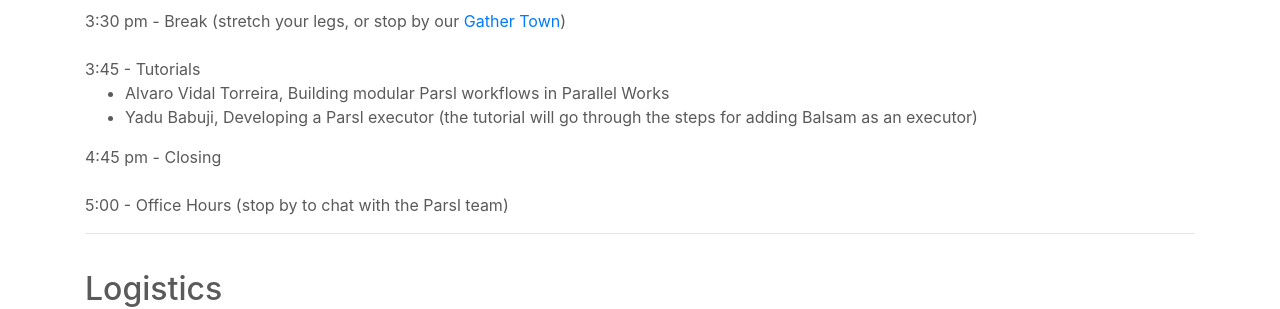
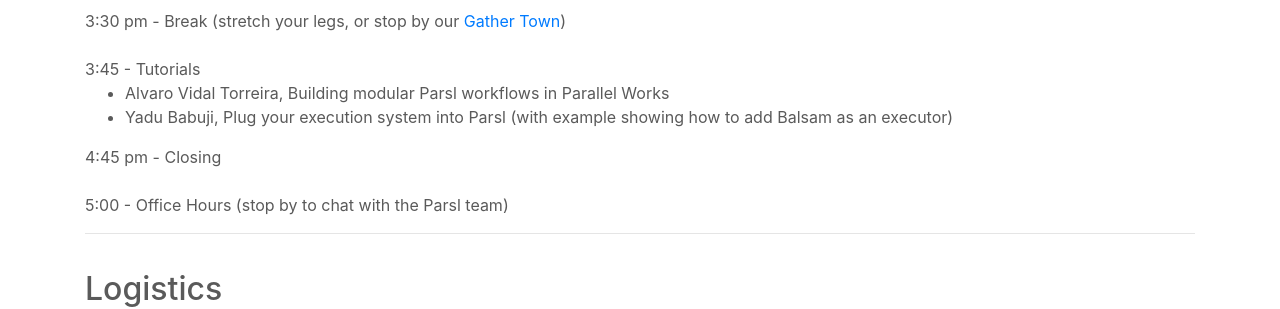
Before and after one commit to Parsl/parsl.github.io, a Jekyll site: the page built from parslfest2020.html, in a window 1280 px wide and 900 px high, scrolled down 1639 px. Shown: the part 153-462 px from the top of the window. Built offline with Jekyll 4.4.1, drawn with Linux system fonts in a browser that asks for light colours.

Commit message:
Update parslfest2020.html

```diff
--- a/parslfest2020.html
+++ b/parslfest2020.html
@@ -102,7 +102,7 @@ redirect_from: "/parsl_meeting"
       3:45 - Tutorials
 	<ul>
         <li>Alvaro Vidal Torreira, Building modular Parsl workflows in Parallel Works</li>
-	<li>Yadu Babuji, Developing a Parsl executor (the tutorial will go through the steps for adding Balsam as an executor)</li>
+	<li>Yadu Babuji, Plug your execution system into Parsl (with example showing how to add Balsam as an executor)</li>
  	</ul>
 
       4:45 pm - Closing <br /><br />
```
